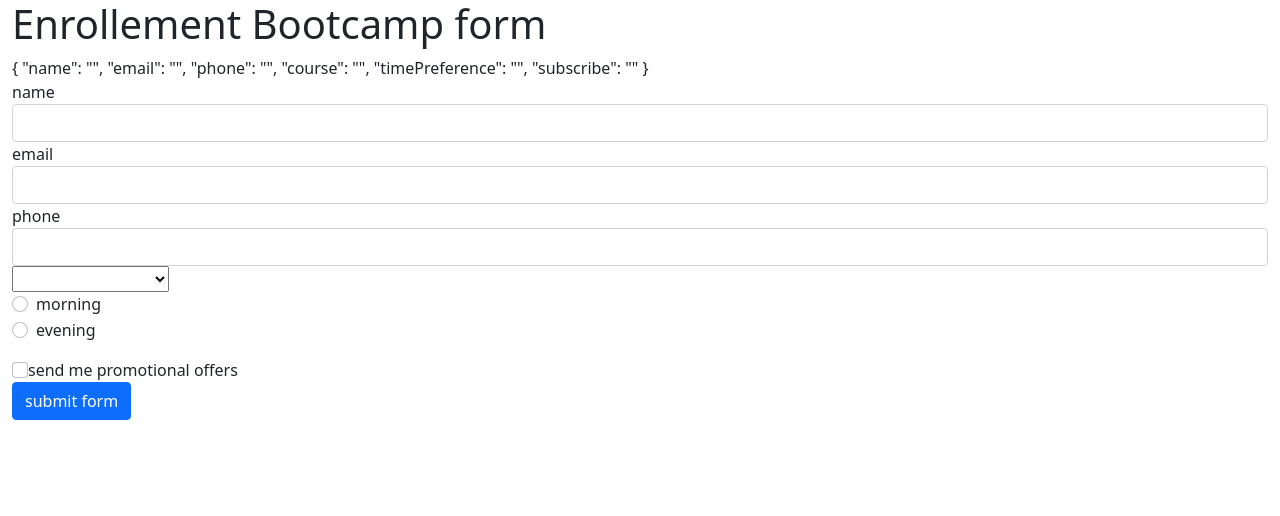
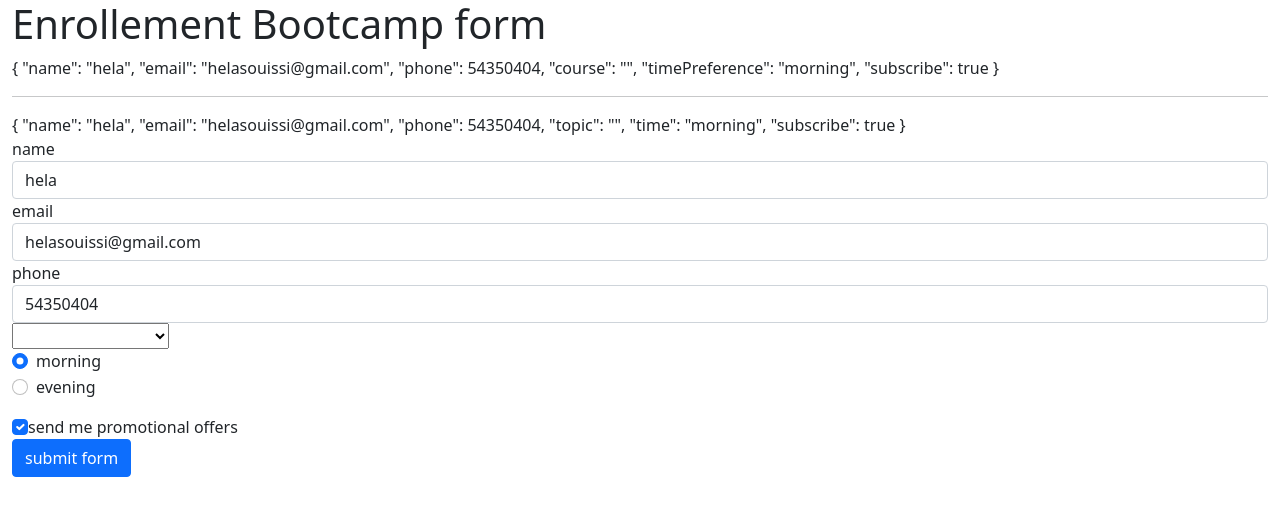
Before and after one commit to helasoui/Template-Driven-Forms-Angular, an Angular app: page / in a window 1280 px wide. Shown: the top 516 px of the page. Built offline with nearby package versions, Linux system fonts and the light colour scheme.

Commit message:
binding to Model

```diff
--- a/src/app/app.component.html
+++ b/src/app/app.component.html
@@ -3,6 +3,10 @@
   <form #userForm="ngForm">
 
     {{userForm.value | json}}
+
+    <hr>
+
+    {{Model | json}}
 <!--ngModelGroup-->
 <!--<div ngModelGroup="address">
 <div class="form-group">
@@ -25,20 +29,20 @@
 
     <div class="form-group">
       <label>name</label>
-      <input type="text" class="form-control" ngModel name="name">
+      <input type="text" class="form-control" [(ngModel)]="Model.name" name="name">
     </div>
 
     <div class="form-group">
       <label>email</label>
-      <input type="text" class="form-control" ngModel name="email">
+      <input type="text" class="form-control" [(ngModel)]="Model.email" name="email">
     </div>
     <div class="form-group">
       <label>phone</label>
-      <input type="text" class="form-control" ngModel name="phone">
+      <input type="text" class="form-control" [(ngModel)]="Model.phone" name="phone">
     </div>
 
     <div class="form-group">
-      <select class="custom-select" ngModel name="course">
+      <select class="custom-select" [(ngModel)]="Model.topic" name="course">
         <option selected>select option here</option>
         <option *ngFor="let course of courses">{{course}}</option>
       </select>
@@ -47,15 +51,15 @@
     <div class="mb-3">
       <div class="form-check">
         <label class="form-check-label">morning</label>
-        <input type="radio" class="form-check-input" ngModel name="timePreference" value="morning">
+        <input type="radio" class="form-check-input" [(ngModel)]="Model.time" name="timePreference" value="morning">
       </div>
       <div class="form-check">
         <label class="form-check-label">evening</label>
-        <input type="radio" class="form-check-input" ngModel name="timePreference" value="evening">
+        <input type="radio" class="form-check-input" [(ngModel)]="Model.time" name="timePreference" value="evening">
       </div>
     </div>
     <div>
-      <input type="checkbox" class="form-check-input" ngModel name="subscribe">
+      <input type="checkbox" class="form-check-input" [(ngModel)]="Model.subscribe" name="subscribe">
       <label class="form-check-label">
         send me promotional offers
       </label>
--- a/src/app/app.component.ts
+++ b/src/app/app.component.ts
@@ -1,4 +1,5 @@
 import { Component } from '@angular/core';
+import { USer } from './models/user';
 
 @Component({
   selector: 'app-root',
@@ -8,4 +9,6 @@ import { Component } from '@angular/core';
 export class AppComponent {
   title = 'Template-driven-forms';
   public courses=["angular","nodeJS","java"]
+
+  Model = new USer("hela","helasouissi@gmail.com",54350404,'','morning',true)
 }
```
